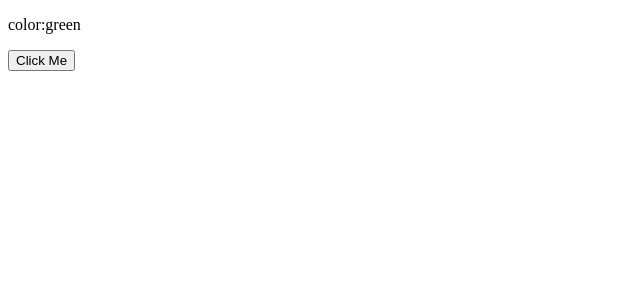
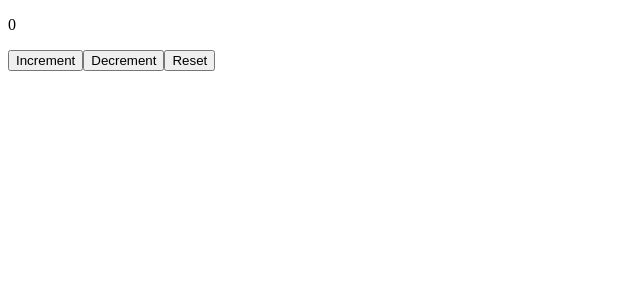
Before and after one commit to shehinthoombil/React-Study-Practice, a React (Create React App) app: page / in a window 1280 px wide. Shown: the top 300 px of the page, without its empty margins (0-640 px from the left). Built offline with nearby package versions, Linux system fonts and the light colour scheme.

Commit message:
redux practice

```diff
--- a/package.json
+++ b/package.json
@@ -10,9 +10,11 @@
     "firebase": "^10.12.2",
     "react": "^18.3.1",
     "react-dom": "^18.3.1",
+    "react-redux": "^9.1.2",
     "react-router": "^6.24.0",
     "react-router-dom": "^6.24.0",
     "react-scripts": "5.0.1",
+    "redux": "^5.0.1",
     "web-vitals": "^2.1.4"
   },
   "scripts": {
--- a/src/App.jsx
+++ b/src/App.jsx
@@ -3,13 +3,13 @@ import React from 'react';
 // import ChildComponent from './ChildComponent';
 // import NewComponent from './NewComponent';
 
-import NewFile from './NewFile';
-
+// import NewFile from './NewFile';
+import Counter from './Counter';
 
 function App() {
     return (
         <>
-       <NewFile/>
+    <Counter/>
         </>
     );
 }
```
Also changed, not shown: src/pages/test.js (added, +8 -0 lines), 1 other file (tests, documents, lock files or other folders).
